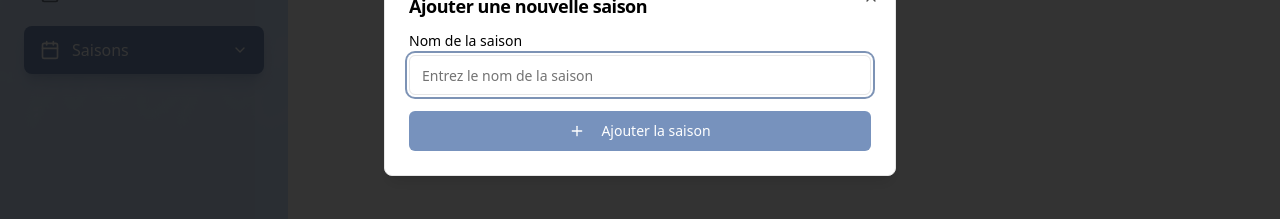
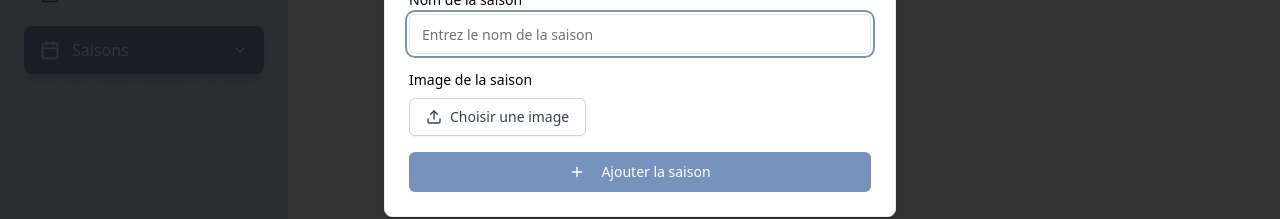
Before and after one commit to eadaeiheb/lively-reactor, a React (Vite) app: page /app/seasons in a window 1280 px wide. Both pictures are taken after a click on the button "Ajouter une saison". Shown: the part 326-545 px from the top of the page. Built offline with nearby package versions, Linux system fonts and the light colour scheme; no server answers.

Commit message:
Add image support for seasons
Updated the season modal to include an image field for better visual representation.
[skip gpt_engineer]

```diff
--- a/src/components/seasons/AddSeasonForm.tsx
+++ b/src/components/seasons/AddSeasonForm.tsx
@@ -4,14 +4,25 @@ import { Button } from '@/components/ui/button';
 import { Input } from '@/components/ui/input';
 import { useToast } from '@/hooks/use-toast';
 import { addSeason } from '@/api/seasons';
-import { Plus } from 'lucide-react';
+import { Plus, Upload } from 'lucide-react';
 
 export const AddSeasonForm = () => {
   const [name, setName] = useState('');
-  const [photo, setPhoto] = useState('placeholder.jpg'); // Default photo value
+  const [photo, setPhoto] = useState('placeholder.jpg');
+  const [imagePreview, setImagePreview] = useState<string | null>(null);
   const [isLoading, setIsLoading] = useState(false);
   const { toast } = useToast();
   const queryClient = useQueryClient();
+
+  const handleImageChange = (e: React.ChangeEvent<HTMLInputElement>) => {
+    const file = e.target.files?.[0];
+    if (file) {
+      // Create a preview URL for the selected image
+      const previewUrl = URL.createObjectURL(file);
+      setImagePreview(previewUrl);
+      setPhoto(file.name); // Set the photo name for the API
+    }
+  };
 
   const handleSubmit = async (e: React.FormEvent) => {
     e.preventDefault();
@@ -36,6 +47,8 @@ export const AddSeasonForm = () => {
           description: "Saison ajoutée avec succès"
         });
         setName('');
+        setPhoto('placeholder.jpg');
+        setImagePreview(null);
         queryClient.invalidateQueries({ queryKey: ['seasons'] });
       } else {
         throw new Error(response.message || 'Erreur lors de l\'ajout de la saison');
@@ -64,6 +77,36 @@ export const AddSeasonForm = () => {
           className="w-full"
         />
       </div>
+
+      <div>
+        <label className="block text-sm font-medium mb-1">Image de la saison</label>
+        <div className="mt-2 flex items-center gap-4">
+          <Input
+            type="file"
+            accept="image/*"
+            onChange={handleImageChange}
+            className="hidden"
+            id="season-image"
+          />
+          <label
+            htmlFor="season-image"
+            className="flex items-center justify-center px-4 py-2 border border-gray-300 rounded-md shadow-sm text-sm font-medium text-gray-700 bg-white hover:bg-gray-50 cursor-pointer"
+          >
+            <Upload className="h-4 w-4 mr-2" />
+            Choisir une image
+          </label>
+          {imagePreview && (
+            <div className="relative w-20 h-20">
+              <img
+                src={imagePreview}
+                alt="Preview"
+                className="w-full h-full object-cover rounded-md"
+              />
+            </div>
+          )}
+        </div>
+      </div>
+
       <Button type="submit" disabled={isLoading} className="w-full">
         <Plus className="mr-2 h-4 w-4" />
         {isLoading ? 'Ajout en cours...' : 'Ajouter la saison'}
```
